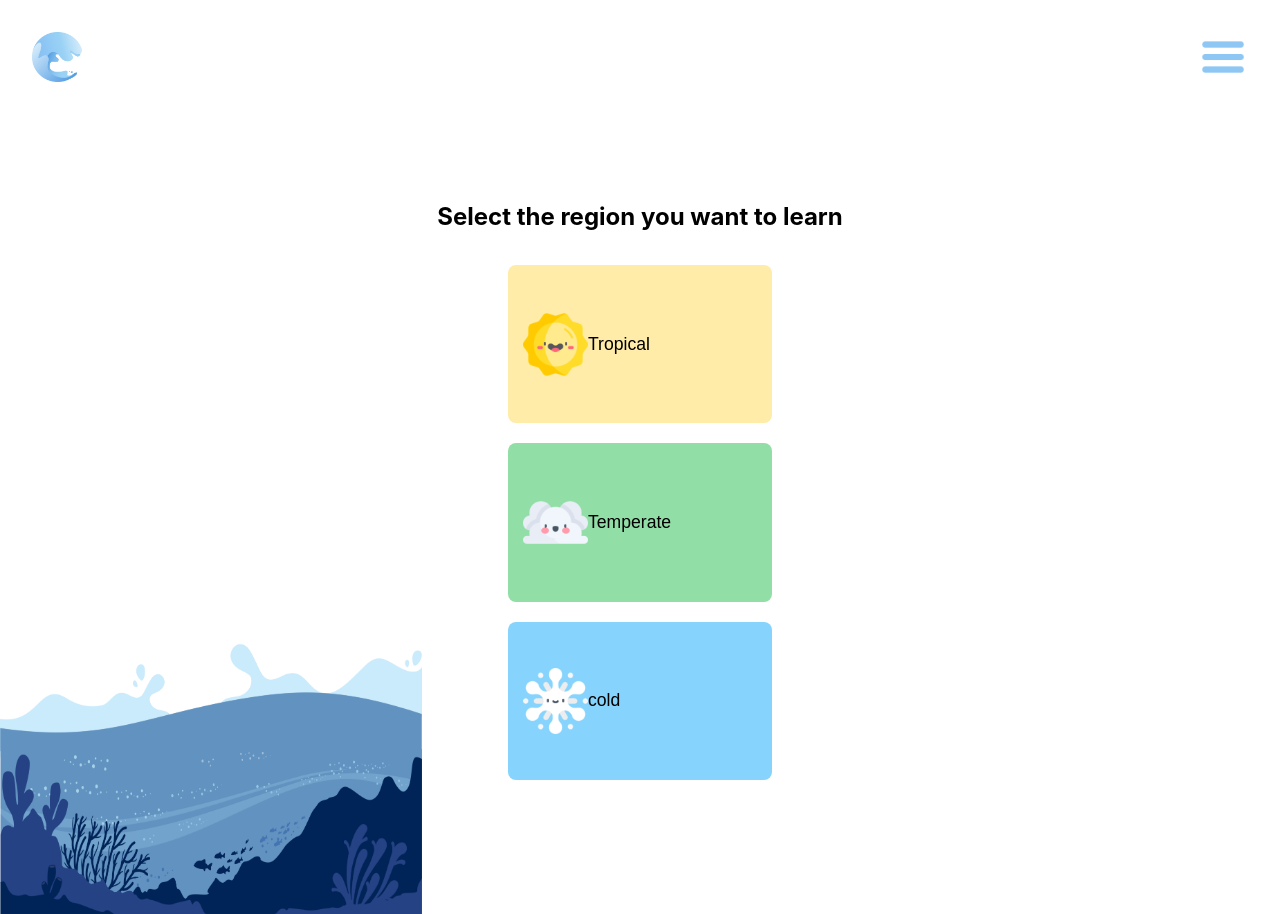
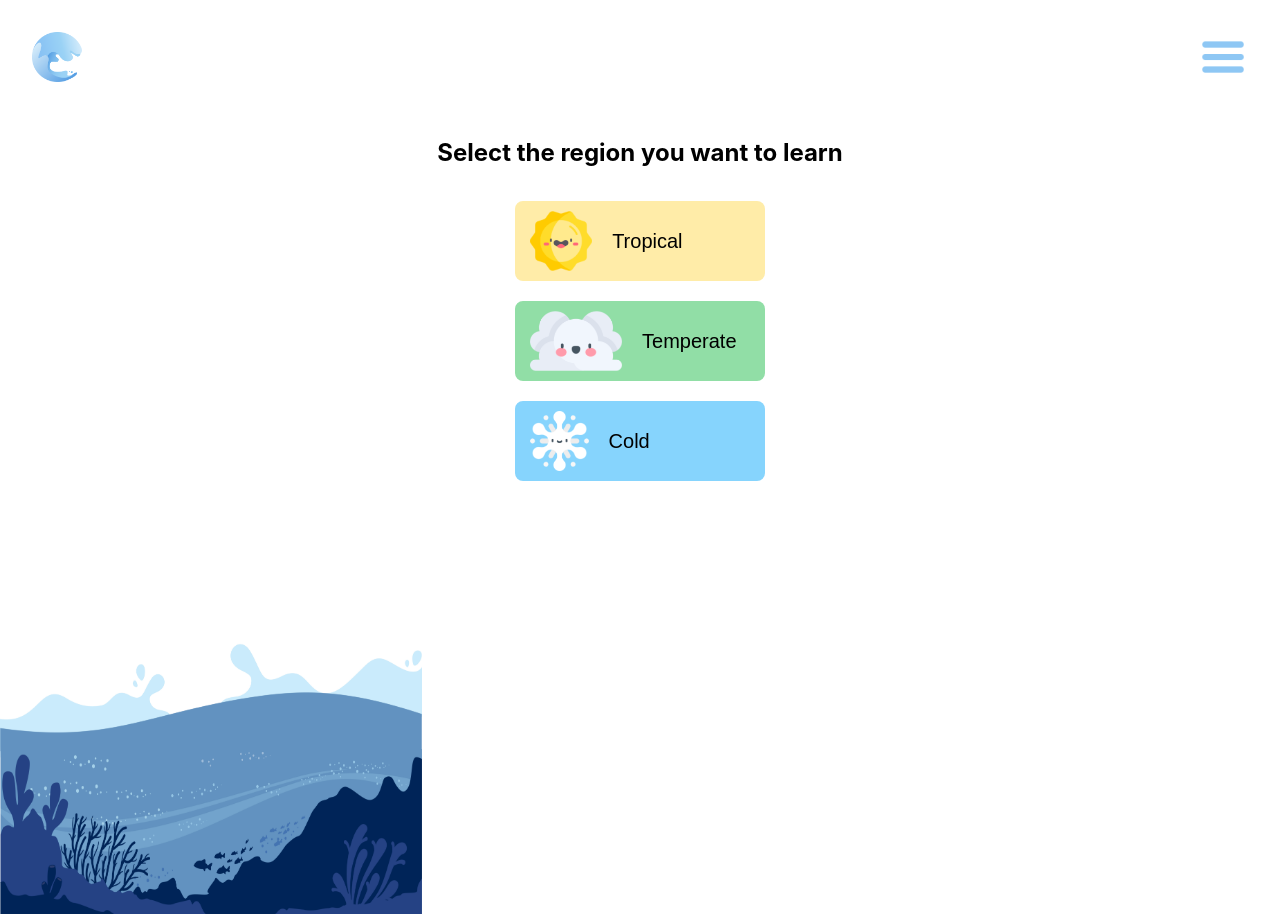
Before and after one commit to Pureum309/oceeco, a Next.js app in the folder finalapp/: page /questions in a window 1280 px wide. Built offline with nearby package versions, Linux system fonts and the light colour scheme.

Commit message:
fixed button and image sizing to be uniformed

```diff
--- a/finalapp/comps/questions/options.js
+++ b/finalapp/comps/questions/options.js
@@ -6,8 +6,6 @@ import { useRouter } from "next/router";
 
 
 const OpCont = styled.div `
-  min-height: 100vh;
-  padding-top: 4em;
   flex: 1;
   display: flex;
   flex-direction: column;
@@ -17,27 +15,27 @@ const OpCont = styled.div `
 
 const OpQueTitle = styled.h3 `
   font-size: 1.5em;
+  text-align: center;
 `;
 
 const OpQueButton = styled.button `
 img {
-    width: 70px;
+  height: 60px;
   padding-left: 5px;
 }
 p {
 text-align: center;
-  padding-left: 100px;
+padding-left: 1em;
+font-size: 1.5em;
 }
 display: flex;
 align-items: center;
-  width: 15em;
-  height:9em;
+width: 250px;
+height:80px;
 padding: 10px;
 margin: 10px;
-
-  font-size: 1.1em;
+border-radius: 8px;
 border: none;
-  border-radius: 8px;
 `;
 
 export default function Options({
@@ -65,6 +63,6 @@ export default function Options({
           opt: Number(i),
         }
       })
-    }><img src={img[i]} />{o}</OpQueButton>)}
+    }><img src={img[i]} /><p>{o}</p></OpQueButton>)}
   </OpCont>
 }
--- a/finalapp/data/que_content.js
+++ b/finalapp/data/que_content.js
@@ -6,7 +6,7 @@ export const qs = [
         // pics: [ "./imgs/climmates/climate__tropical.png", "./imgs/climmates/climate__temperate.png","./imgs/climmates/climate__cold.png"],
 
         options: [{
-            txts: [ "Tropical", "Temperate", "cold"],
+            txts: [ "Tropical", "Temperate", "Cold"],
             pics: [ "./imgs/climmates/climate__tropical.png", "./imgs/climmates/climate__temperate.png","./imgs/climmates/climate__cold.png"]
         }],
         background: ["#FFECA8", "#91DEA6", "#86D4FD"]
--- a/finalapp/pages/questions/index.js
+++ b/finalapp/pages/questions/index.js
@@ -38,6 +38,7 @@ export default function Questions() {
 
   return (
     <div className={styles.container}>
+    <div className={styles.main}>
 
     {/* Start from Heare Sarah */}
         <Options
@@ -68,5 +69,6 @@ export default function Questions() {
     } */}
 
     </div>
+    </div>
   )
 }
--- a/finalapp/styles/Home.module.css
+++ b/finalapp/styles/Home.module.css
@@ -4,7 +4,7 @@
 
 .main {
   min-height: 100vh;
-  padding-top: 5em;
+  /* padding-top: 5em; */
   flex: 1;
   display: flex;
   flex-direction: column;
@@ -130,6 +130,7 @@
 }
 
 .mainlogo {
+  padding-top: 5em;
   justify-self: flex-start;
   width: 50%;
   height: 50%;
```
Also changed, not shown: finalapp/public/imgs/waste/waste__bottle.png. Lines whose indentation alone changed are shown as unchanged.
